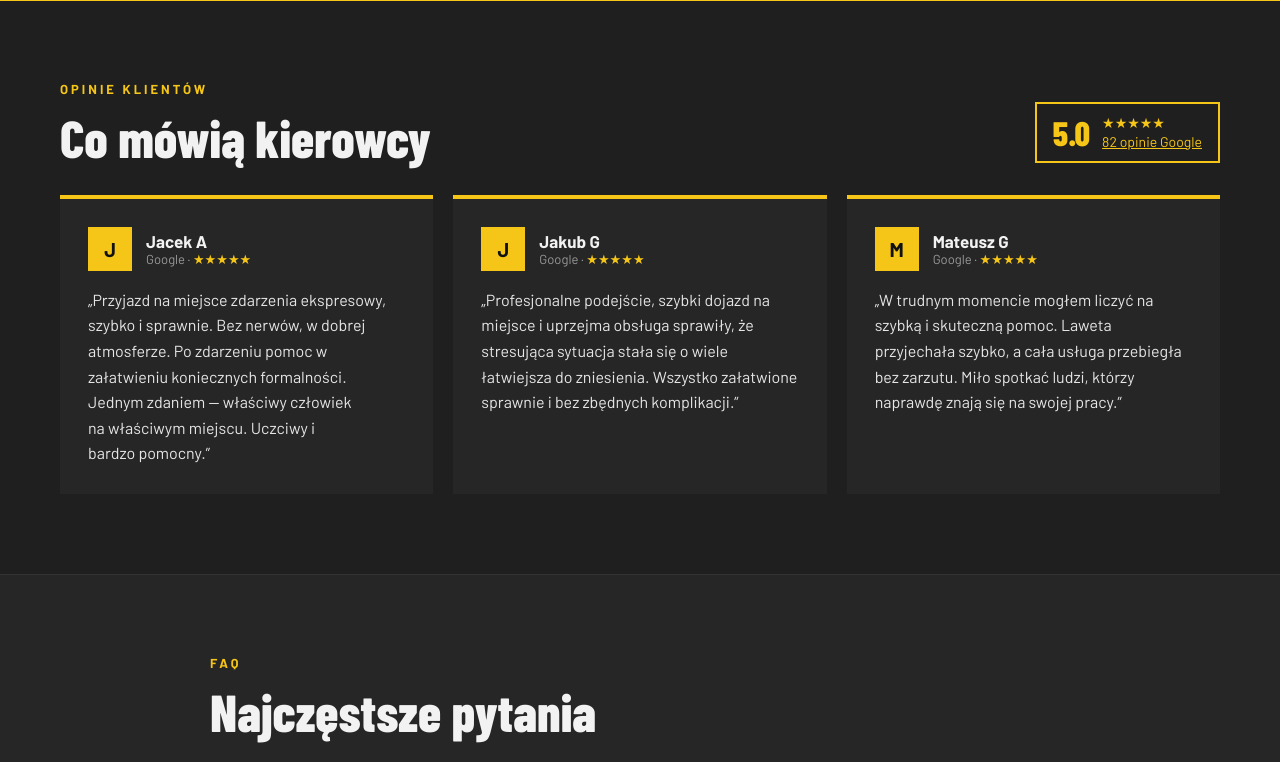
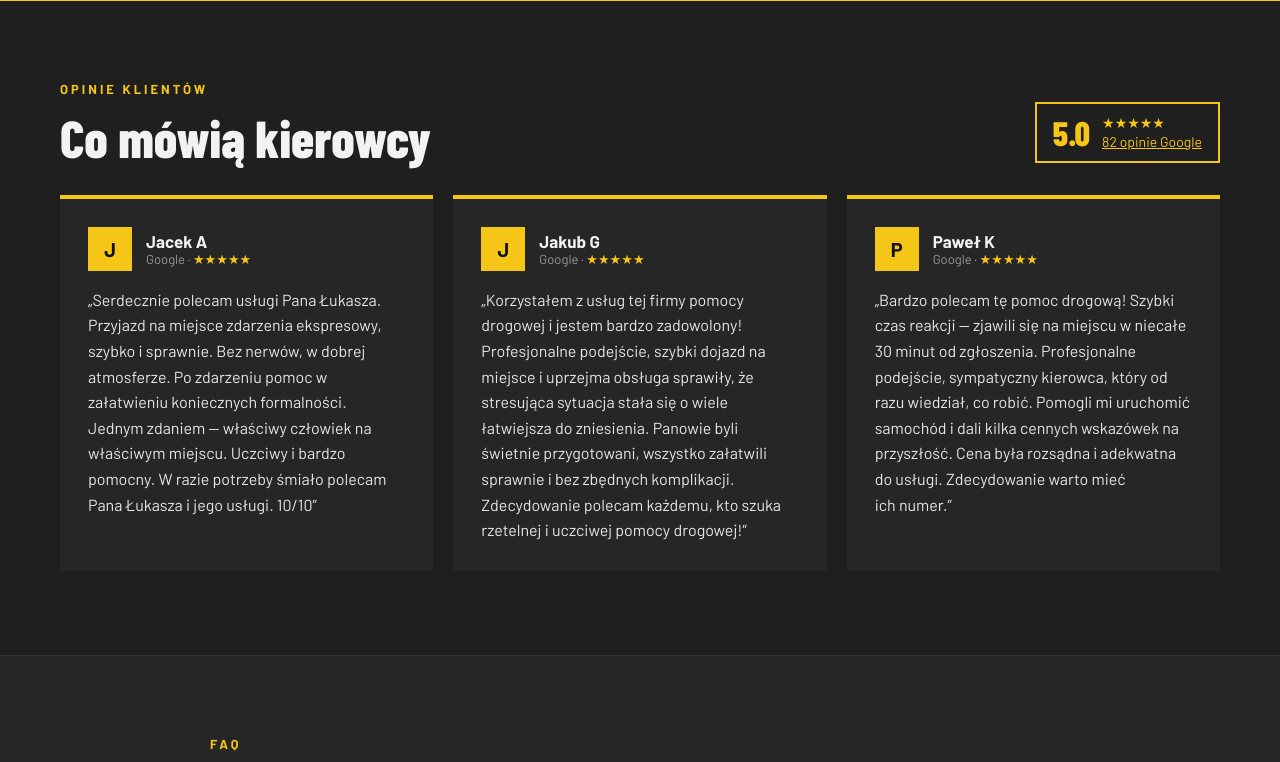
Before and after one commit to adam-fabis/pomocdrogowa-pabianice, a PHP site: page / in a window 1280 px wide. Shown: the part 3514-4276 px from the top of the page. Run offline with PHP 8.4, Linux system fonts and the light colour scheme.

Commit message:
Reviews: scroll-snap slider with verified Google reviews (Jacek A, Jakub G, Paweł K), drop unverified one
Co-Authored-By: Claude Fable 5.1 <noreply@anthropic.com>
Claude-Session: https://claude.ai/code/session_01BP2B1xPgnYCsgUCovpEEPn

```diff
--- a/public_html/assets/css/main.css
+++ b/public_html/assets/css/main.css
@@ -201,6 +201,19 @@ body.menu-open{overflow:hidden}
 .faq-wrap p{margin:0;padding:0 48px 20px 0;font-size:16px;line-height:1.6;color:#bbb;transition:opacity .3s 0s,transform .4s var(--E)}
 .js .faq-wrap p{opacity:0;transform:translateY(-8px)}
 .js .faq-wrap.is-open p{opacity:1;transform:translateY(0);transition:opacity .3s .1s,transform .4s var(--E)}
+/* ── Slider opinii (scroll-snap; bez JS zwykłe przewijanie poziome) ── */
+.rev-slider{position:relative}
+.rev-track{display:flex;gap:20px;overflow-x:auto;scroll-snap-type:x mandatory;scroll-behavior:smooth;scrollbar-width:none;-webkit-overflow-scrolling:touch;padding-bottom:4px}
+.rev-track::-webkit-scrollbar{display:none}
+.rev-card{flex:0 0 calc((100% - 40px) / 3);scroll-snap-align:start;min-width:0}
+@media (max-width:999px){.rev-card{flex-basis:calc((100% - 20px) / 2)}}
+@media (max-width:699px){.rev-card{flex-basis:100%}}
+.rev-nav{display:flex;align-items:center;justify-content:center;gap:18px;margin-top:24px}
+.rev-btn{all:unset;cursor:pointer;width:44px;height:44px;background:#111;border:2px solid #f5c518;color:#f5c518;font-size:26px;line-height:1;display:flex;align-items:center;justify-content:center;transition:background-color .2s,color .2s}
+.rev-btn:disabled{opacity:.35;cursor:default}
+.rev-dots{display:flex;gap:8px}
+.rev-dot{all:unset;cursor:pointer;width:10px;height:10px;background:#555;transition:width .25s,background-color .25s}
+.rev-dot.is-on{width:28px;background:#f5c518}
 /* ── Oferta (mob = <820px) ── */
 .svc-row{display:flex;flex-direction:row;gap:56px;align-items:center;scroll-margin-top:100px}
 .svc-row.is-rev{flex-direction:row-reverse}
--- a/public_html/assets/js/home.js
+++ b/public_html/assets/js/home.js
@@ -66,6 +66,41 @@
       io.observe(el);
     } else loadLeaflet(el);
   }
+
+  // ── Slider opinii ──
+  var slider = document.querySelector('[data-slider]');
+  if (slider) {
+    var track = slider.querySelector('[data-track]'), nav = slider.querySelector('[data-slider-nav]'), dotsEl = slider.querySelector('[data-dots]');
+    var prevB = slider.querySelector('[data-prev]'), nextB = slider.querySelector('[data-next]');
+    var slides = track.querySelectorAll('[data-slide]'), timer = null;
+    function perView() { var s = slides[0]; return s ? Math.max(1, Math.round(track.clientWidth / s.getBoundingClientRect().width)) : 1; }
+    function pages() { return Math.max(1, Math.ceil(slides.length / perView())); }
+    function page() { return Math.round(track.scrollLeft / track.clientWidth); }
+    function goTo(pg) { var n = pages(); pg = (pg + n) % n; track.scrollTo({ left: pg * track.clientWidth, behavior: 'smooth' }); }
+    function renderDots() {
+      var n = pages(), cur = page();
+      nav.hidden = n <= 1;
+      dotsEl.innerHTML = '';
+      for (var i = 0; i < n; i++) {
+        var d = document.createElement('button'); d.type = 'button'; d.className = 'rev-dot' + (i === cur ? ' is-on' : '');
+        d.setAttribute('role', 'tab'); d.setAttribute('aria-label', 'Strona ' + (i + 1) + ' z ' + n); d.setAttribute('aria-selected', i === cur ? 'true' : 'false');
+        d.setAttribute('data-goto', i); dotsEl.appendChild(d);
+      }
+    }
+    function restart() { if (timer) clearInterval(timer); timer = setInterval(function () { goTo(page() + 1); }, 7000); }
+    slider.addEventListener('click', function (e) {
+      var t = e.target.closest('[data-prev],[data-next],[data-goto]'); if (!t) return;
+      if (t.hasAttribute('data-goto')) goTo(Number(t.getAttribute('data-goto'))); else goTo(page() + (t.hasAttribute('data-next') ? 1 : -1));
+      restart();
+    });
+    var scrollT; track.addEventListener('scroll', function () { clearTimeout(scrollT); scrollT = setTimeout(renderDots, 80); }, { passive: true });
+    slider.addEventListener('mouseenter', function () { if (timer) clearInterval(timer); timer = null; });
+    slider.addEventListener('mouseleave', restart);
+    slider.addEventListener('focusin', function () { if (timer) clearInterval(timer); timer = null; });
+    window.addEventListener('resize', renderDots);
+    renderDots(); restart();
+  }
+
   document.addEventListener('click', function (e) {
     var t = e.target; if (!t || !t.closest) return;
     var chip = t.closest('[data-town]');
--- a/public_html/index.php
+++ b/public_html/index.php
@@ -37,10 +37,10 @@ $services = [ // [tytuł, opis, rola zdjęcia]
   ['Transport pojazdów', 'Przewóz aut osobowych i dostawczych, także na dalsze trasy.', 'home-svc-7'],
   ['Auto zastępcze z OC', 'Nie jesteś sprawcą? Auto zastępcze bezpłatnie, rozliczamy się z ubezpieczycielem.', 'home-svc-8'],
 ];
-$reviews = [
-  ['Jacek A', 'Przyjazd na miejsce zdarzenia ekspresowy, szybko i sprawnie. Bez nerwów, w dobrej atmosferze. Po zdarzeniu pomoc w załatwieniu koniecznych formalności. Jednym zdaniem — właściwy człowiek na właściwym miejscu. Uczciwy i bardzo pomocny.'],
-  ['Jakub G', 'Profesjonalne podejście, szybki dojazd na miejsce i uprzejma obsługa sprawiły, że stresująca sytuacja stała się o wiele łatwiejsza do zniesienia. Wszystko załatwione sprawnie i bez zbędnych komplikacji.'],
-  ['Mateusz G', 'W trudnym momencie mogłem liczyć na szybką i skuteczną pomoc. Laweta przyjechała szybko, a cała usługa przebiegła bez zarzutu. Miło spotkać ludzi, którzy naprawdę znają się na swojej pracy.'],
+$reviews = [ // zweryfikowane z wizytówki Google (źródło: strona localo klienta); dopisuj kolejne na końcu
+  ['Jacek A', 'Serdecznie polecam usługi Pana Łukasza. Przyjazd na miejsce zdarzenia ekspresowy, szybko i sprawnie. Bez nerwów, w dobrej atmosferze. Po zdarzeniu pomoc w załatwieniu koniecznych formalności. Jednym zdaniem — właściwy człowiek na właściwym miejscu. Uczciwy i bardzo pomocny. W razie potrzeby śmiało polecam Pana Łukasza i jego usługi. 10/10'],
+  ['Jakub G', 'Korzystałem z usług tej firmy pomocy drogowej i jestem bardzo zadowolony! Profesjonalne podejście, szybki dojazd na miejsce i uprzejma obsługa sprawiły, że stresująca sytuacja stała się o wiele łatwiejsza do zniesienia. Panowie byli świetnie przygotowani, wszystko załatwili sprawnie i bez zbędnych komplikacji. Zdecydowanie polecam każdemu, kto szuka rzetelnej i uczciwej pomocy drogowej!'],
+  ['Paweł K', 'Bardzo polecam tę pomoc drogową! Szybki czas reakcji — zjawili się na miejscu w niecałe 30 minut od zgłoszenia. Profesjonalne podejście, sympatyczny kierowca, który od razu wiedział, co robić. Pomogli mi uruchomić samochód i dali kilka cennych wskazówek na przyszłość. Cena była rozsądna i adekwatna do usługi. Zdecydowanie warto mieć ich numer.'],
 ];
 include __DIR__ . '/partials/config.php';
 $ogImage = 'assets/img/hero/' . pd_slug('home-hero') . '.jpg';
@@ -145,13 +145,20 @@ include __DIR__ . '/partials/header.php';
       <div><div style="font-size:13px;letter-spacing:3px;font-weight:700;color:#f5c518;margin-bottom:14px">OPINIE KLIENTÓW</div><h2 style="margin:0;font-family:'Barlow Condensed';font-weight:800;font-size:clamp(34px,7vw,52px);line-height:1">Co mówią kierowcy</h2></div>
       <a href="<?php echo $GREVIEWS; ?>" target="_blank" rel="noopener" class="hov-brand hov-lift press" style="display:flex;align-items:center;gap:12px;border:2px solid #f5c518;padding:10px 16px;transition:background-color .2s,color .2s,border-color .2s,transform .2s cubic-bezier(.2,.7,.2,1),box-shadow .2s"><span style="font-family:'Barlow Condensed';font-weight:800;font-size:34px;line-height:1">5.0</span><span style="font-size:14px;line-height:1.3">★★★★★<br><span style="text-decoration:underline">82 opinie Google</span></span></a>
     </div>
-    <div data-reviews style="display:grid;grid-template-columns:repeat(auto-fit,minmax(260px,1fr));gap:20px">
-      <?php foreach ($reviews as [$a, $q]): ?>
-      <div style="background:#262626;border-top:4px solid #f5c518;padding:28px;display:flex;flex-direction:column;gap:16px">
+    <div class="rev-slider" data-slider>
+      <div class="rev-track" data-track aria-live="polite">
+      <?php foreach ($reviews as $i => [$a, $q]): ?>
+      <article class="rev-card" data-slide="<?php echo $i; ?>" style="background:#262626;border-top:4px solid #f5c518;padding:28px;display:flex;flex-direction:column;gap:16px">
         <div style="display:flex;align-items:center;gap:14px"><div style="width:44px;height:44px;background:#f5c518;color:#111;font-weight:800;font-size:20px;display:flex;align-items:center;justify-content:center;flex:none"><?php echo mb_substr($a, 0, 1); ?></div><div><div style="font-weight:700;font-size:17px"><?php echo $a; ?></div><div style="font-size:13px;color:#999">Google · <span style="color:#f5c518">★★★★★</span></div></div></div>
         <blockquote style="margin:0"><p style="margin:0;font-size:16px;line-height:1.6;color:#e6e6e6;text-wrap:pretty">„<?php echo $q; ?>”</p></blockquote>
+      </article>
+      <?php endforeach; ?>
       </div>
-      <?php endforeach; ?>
+      <div class="rev-nav" data-slider-nav hidden>
+        <button type="button" class="rev-btn hov-brand" data-prev aria-label="Poprzednie opinie">‹</button>
+        <div class="rev-dots" data-dots role="tablist" aria-label="Strony opinii"></div>
+        <button type="button" class="rev-btn hov-brand" data-next aria-label="Następne opinie">›</button>
+      </div>
     </div>
   </section>
 
```
Also changed, not shown: 1 other file.
